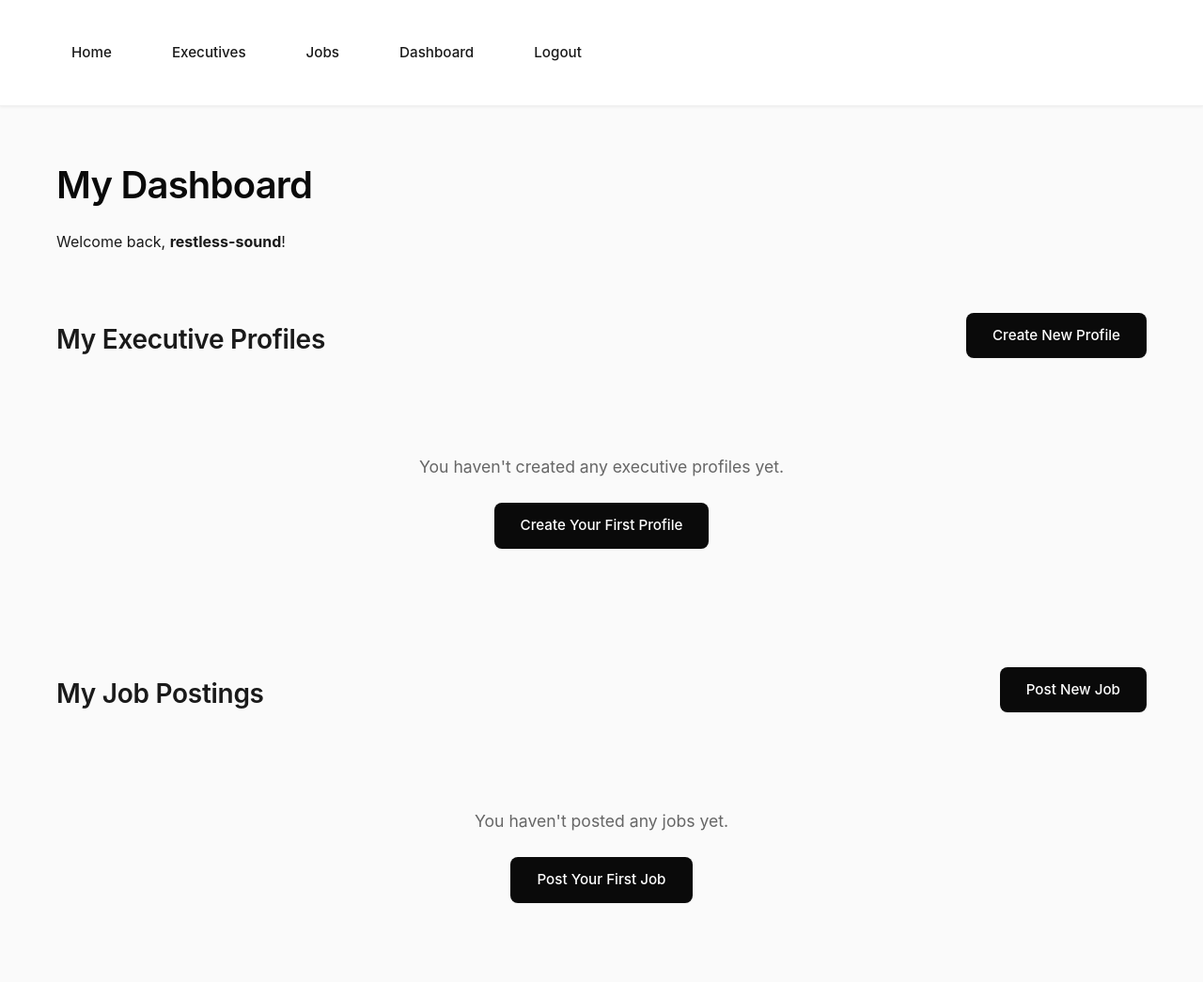
After one commit to r-nepomuceno/frac-app, a Django app: page /dashboard/ in a window 1280 px wide. The commit adds this page. Shown: the whole page at 94% size. Run offline with Django 5.2, Linux system fonts and the light colour scheme; a user stored in the database is signed in; data comes from the database, SQL or seed files in the repository; both versions use the stored data as it was after the commit.

Commit message:
Day 2: Add dashboard, edit functionality, and contextual CTAs on browse pages

```diff
--- /dev/null
+++ b/classifieds/templates/classifieds/dashboard.html
@@ -0,0 +1,94 @@
+{% load static %}
+<!DOCTYPE html>
+<html>
+<head>
+    <meta charset="UTF-8">
+    <meta name="viewport" content="width=device-width, initial-scale=1.0">
+    <title>My Dashboard</title>
+    <link rel="stylesheet" href="{% static 'frac-app.css' %}">
+</head>
+<body>
+    <nav>
+        <div class="container">
+            <a href="{% url 'home' %}">Home</a>
+            <a href="{% url 'exec_list' %}">Executives</a>
+            <a href="{% url 'job_list' %}">Jobs</a>
+            <a href="{% url 'dashboard' %}">Dashboard</a>
+            <a href="{% url 'logout' %}">Logout</a>
+        </div>
+    </nav>
+
+    <div class="container">
+        <h1>My Dashboard</h1>
+        <p>Welcome back, <strong>{{ user.username }}</strong>!</p>
+
+        <!-- Executive Profiles Section -->
+        <div style="margin-top: 3rem;">
+            <div style="display: flex; justify-content: space-between; align-items: center; margin-bottom: 1.5rem;">
+                <h2>My Executive Profiles</h2>
+                <a href="{% url 'create_profile' %}" class="btn">Create New Profile</a>
+            </div>
+
+            {% if my_profiles %}
+                <div class="card-grid">
+                    {% for profile in my_profiles %}
+                        <div class="card">
+                            {% if profile.rate_text %}
+                                <span class="card-rate">{{ profile.rate_text }}</span>
+                            {% endif %}
+                            <h2>{{ profile.name }}</h2>
+                            <p><strong>{{ profile.title }}</strong></p>
+                            {% if profile.skills_text %}
+                                <p>{{ profile.skills_text }}</p>
+                            {% endif %}
+                            <div style="margin-top: 1rem;">
+                                <a href="{% url 'edit_profile' profile.pk %}" class="btn">Edit</a>
+                                <a href="{% url 'exec_detail' profile.pk %}" class="btn btn-secondary">View</a>
+                            </div>
+                        </div>
+                    {% endfor %}
+                </div>
+            {% else %}
+                <div class="empty-state">
+                    <p>You haven't created any executive profiles yet.</p>
+                    <a href="{% url 'create_profile' %}" class="btn">Create Your First Profile</a>
+                </div>
+            {% endif %}
+        </div>
+
+        <!-- Job Postings Section -->
+        <div style="margin-top: 3rem;">
+            <div style="display: flex; justify-content: space-between; align-items: center; margin-bottom: 1.5rem;">
+                <h2>My Job Postings</h2>
+                <a href="{% url 'post_job' %}" class="btn">Post New Job</a>
+            </div>
+
+            {% if my_jobs %}
+                <div class="card-grid">
+                    {% for job in my_jobs %}
+                        <div class="card">
+                            {% if job.budget_text %}
+                                <span class="card-rate">{{ job.budget_text }}</span>
+                            {% endif %}
+                            <h2>{{ job.title }}</h2>
+                            <p><strong>{{ job.company }}</strong></p>
+                            {% if job.duration_text %}
+                                <span class="card-label">{{ job.duration_text }}</span>
+                            {% endif %}
+                            <div style="margin-top: 1rem;">
+                                <a href="{% url 'edit_job' job.pk %}" class="btn">Edit</a>
+                                <a href="{% url 'job_detail' job.pk %}" class="btn btn-secondary">View</a>
+                            </div>
+                        </div>
+                    {% endfor %}
+                </div>
+            {% else %}
+                <div class="empty-state">
+                    <p>You haven't posted any jobs yet.</p>
+                    <a href="{% url 'post_job' %}" class="btn">Post Your First Job</a>
+                </div>
+            {% endif %}
+        </div>
+    </div>
+</body>
+</html>
--- a/classifieds/urls.py
+++ b/classifieds/urls.py
@@ -2,7 +2,8 @@ from django.urls import path
 from . import views
 
 urlpatterns = [
-    path("", views.exec_list, name="exec_list"),                # /executives/
-    path("create/", views.create_profile, name="create_profile"),  # /executives/create/
-    path("<int:pk>/", views.exec_detail, name="exec_detail"),   # /executives/1/
+    path("", views.exec_list, name="exec_list"),                      # /executives/
+    path("create/", views.create_profile, name="create_profile"),     # /executives/create/
+    path("<int:pk>/", views.exec_detail, name="exec_detail"),         # /executives/1/
+    path("<int:pk>/edit/", views.edit_profile, name="edit_profile"),  # NEW: /executives/1/edit/
 ]
--- a/classifieds/views.py
+++ b/classifieds/views.py
@@ -42,6 +42,64 @@ def logout_view(request):
     """User logout"""
     logout(request)
     return redirect("home")
+
+
+@login_required
+def dashboard(request):
+    """User dashboard showing their profiles and jobs"""
+    my_profiles = ExecutiveProfile.objects.filter(owner=request.user)
+    my_jobs = Job.objects.filter(owner=request.user)
+
+    return render(request, "classifieds/dashboard.html", {
+        "my_profiles": my_profiles,
+        "my_jobs": my_jobs,
+    })
+
+
+@login_required
+def edit_profile(request, pk):
+    """Edit an executive profile (must be owner)"""
+    profile = get_object_or_404(ExecutiveProfile, pk=pk)
+
+    # Authorization check: only owner can edit
+    if profile.owner != request.user:
+        return redirect("exec_list")  # Redirect if not owner
+
+    if request.method == "POST":
+        form = ExecutiveProfileForm(request.POST, instance=profile)
+        if form.is_valid():
+            form.save()
+            return redirect("dashboard")
+    else:
+        form = ExecutiveProfileForm(instance=profile)
+
+    return render(request, "classifieds/edit_profile.html", {
+        "form": form,
+        "profile": profile
+    })
+
+
+@login_required
+def edit_job(request, pk):
+    """Edit a job posting (must be owner)"""
+    job = get_object_or_404(Job, pk=pk)
+
+    # Authorization check: only owner can edit
+    if job.owner != request.user:
+        return redirect("job_list")  # Redirect if not owner
+
+    if request.method == "POST":
+        form = JobForm(request.POST, instance=job)
+        if form.is_valid():
+            form.save()
+            return redirect("dashboard")
+    else:
+        form = JobForm(instance=job)
+
+    return render(request, "classifieds/edit_job.html", {
+        "form": form,
+        "job": job
+    })
 
 
 # ========== HOME ==========
--- a/fracsite/urls.py
+++ b/fracsite/urls.py
@@ -10,13 +10,20 @@ urlpatterns = [
     path("", views.home, name="home"),
     path("admin/", admin.site.urls),
 
+    # Health check
     path("health/", health_check, name="health"),
 
+    # Authentication
     path("signup/", views.signup_view, name="signup"),
     path("login/", views.login_view, name="login"),
     path("logout/", views.logout_view, name="logout"),
 
+    # NEW: Dashboard
+    path("dashboard/", views.dashboard, name="dashboard"),
+
+    # Executives
     path("executives/", include("classifieds.urls")),
 
+    # Jobs
     path("jobs/", include("classifieds.job_urls")),
 ]
```
Also changed, not shown: classifieds/job_urls.py (+4 -3 lines), classifieds/templates/classifieds/create_profile.html (+10 -2 lines), classifieds/templates/classifieds/edit_job.html (added, +32 -0 lines), classifieds/templates/classifieds/edit_profile.html (added, +32 -0 lines), classifieds/templates/classifieds/exec_detail.html (+10 -2 lines), classifieds/templates/classifieds/exec_list.html (+28 -13 lines), classifieds/templates/classifieds/home.html (+18 -0 lines), classifieds/templates/classifieds/job_detail.html (+12 -2 lines), classifieds/templates/classifieds/job_list.html (+27 -14 lines), classifieds/templates/classifieds/login.html (+10 -1 lines), classifieds/templates/classifieds/post_job.html (+10 -2 lines), classifieds/templates/classifieds/signup.html (+10 -1 lines), db.sqlite3.
